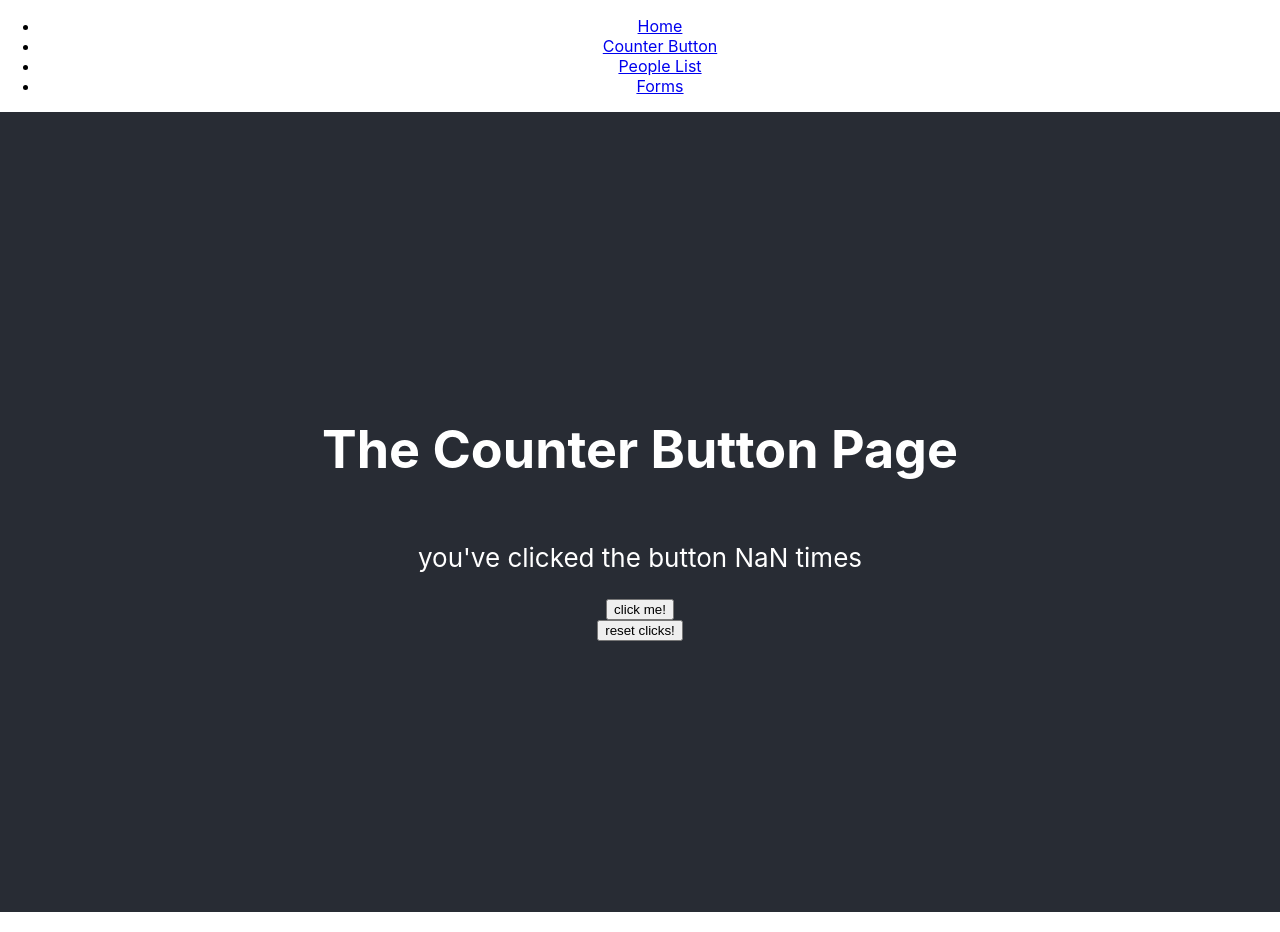
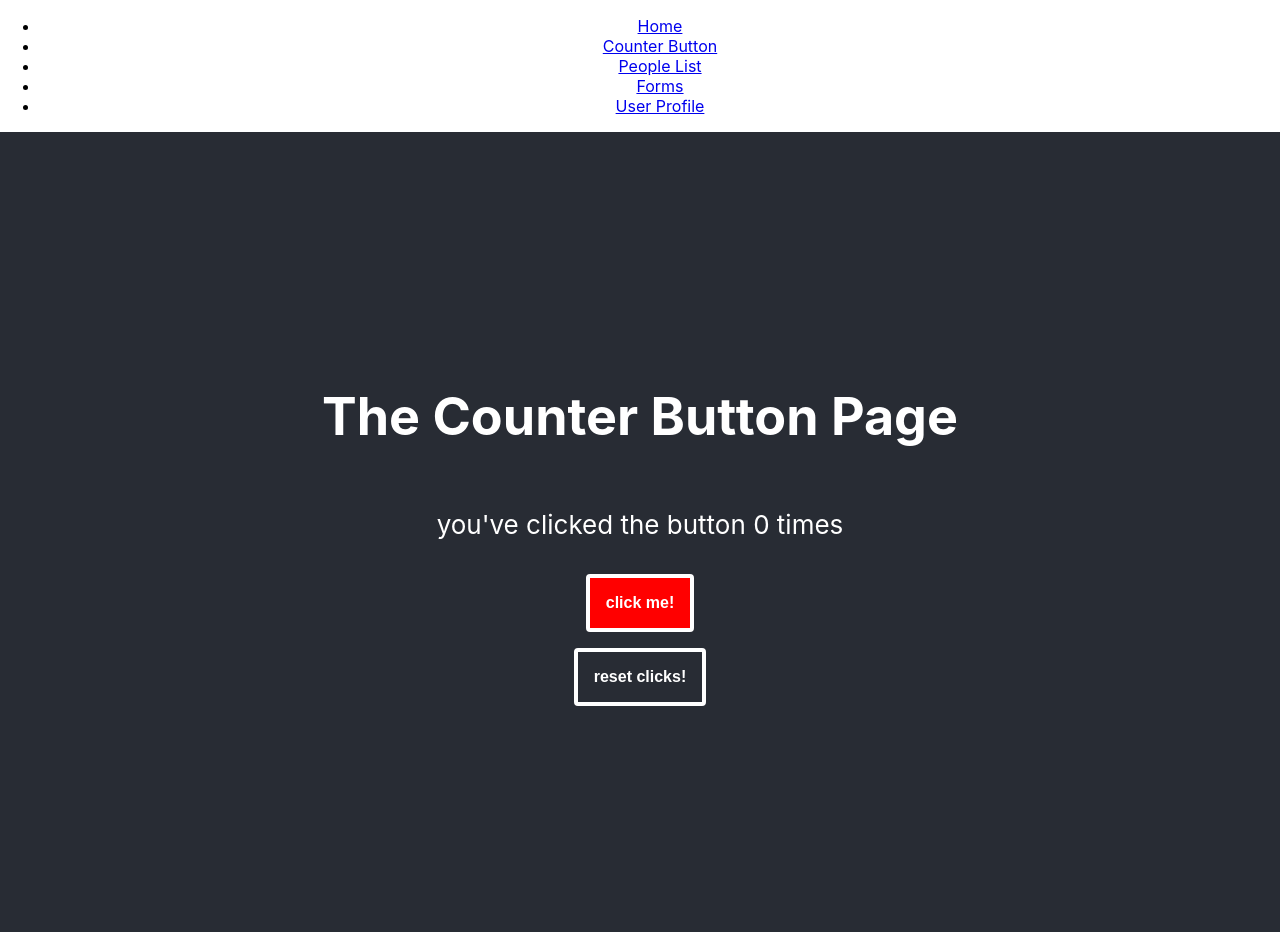
Before and after one commit to hughesc13/my-react-app, a React (Create React App) app: page /counter in a window 1280 px wide. Built offline with nearby package versions, Linux system fonts and the light colour scheme.

Commit message:
nested routes?

```diff
--- a/package.json
+++ b/package.json
@@ -11,6 +11,7 @@
     "react-dom": "^18.2.0",
     "react-router-dom": "^6.13.0",
     "react-scripts": "5.0.1",
+    "styled-components": "^5.3.10",
     "web-vitals": "^2.1.4"
   },
   "scripts": {
--- a/src/App.js
+++ b/src/App.js
@@ -1,5 +1,5 @@
 import React from 'react';
-import { BrowserRouter as Router, Route, Link } from 'react-router-dom';
+import { BrowserRouter as Router, Route } from 'react-router-dom';
 import { Routes } from 'react-router-dom';
 import {
   HomePage,
@@ -8,9 +8,11 @@ import {
   NotFoundPage,
   ProtectedPage,
   ControlledFormPage,
-  UncontrolledFormPage } from './pages';
+  UncontrolledFormPage,
+  UserProfilePage } from './pages';
 import { NavBar } from './NavBar';
 import { FormsNavBar } from './FormsNavBar';
+import { UserDataLoader } from './UserDataLoader';
 import './App.css';
 
 function App() {
@@ -25,11 +27,22 @@ function App() {
           <Route path="/counter" element={<CounterButtonPage />}/>
           <Route path="/people-list" element={<PeopleListPage />}/>
           <Route path="/protected" element={<ProtectedPage />}/>
-          <Route path="/forms/controlled" element={<ControlledFormPage />}/>
-          <Route path="/forms/uncontrolled" element={<UncontrolledFormPage />}/>
-          <Route path="/forms/*" element={<FormsNavBar />}/>
-          <Route path="*" element={<NotFoundPage />}/>
+
+          <Route path="/user" element={<UserDataLoader><UserProfilePage /></UserDataLoader>}/>
+
+
+
+          <Route path="/forms">
+            <Route index element={<FormsNavBar />} />
+            <Route path="controlled" element={<ControlledFormPage />}/>
+            <Route path="uncontrolled" element={<UncontrolledFormPage />}/>
+          </Route>
+
+        <Route path="*" element={<NotFoundPage />}/>
         </Routes>
+
+
+
         </div>
       </Router>
     </div>
--- /dev/null
+++ b/src/Button.js
@@ -0,0 +1,29 @@
+import React from 'react';
+import styled from 'styled-components';
+
+const StyledButton = styled.button`
+    background-color: ${props => props.buttonColor || 'transparent'};
+    border: 4px solid white;
+    border-radius: 4px;
+    color: white;
+    cursor: pointer;
+    font-size: 16px;
+    font-weight: bold;
+    margin: 8px;
+    outline: none;
+    padding: 16px;
+`;
+
+export const Button = ({ children, buttonColor, ...props }) => {
+    return (
+        <StyledButton buttonColor={buttonColor} {...props}>{children}</StyledButton>
+    );
+}
+
+export const DangerButton = ({ children, ...props }) => {
+    return <Button buttonColor="red" {...props}>{children}</Button>;
+}//what is point of children in between button tags?
+
+export const SuccessButton = ({ children, ...props }) => {
+    return <Button buttonColor="green" {...props}>{children}</Button>;
+}
--- a/src/CongratulationsMessage.js
+++ b/src/CongratulationsMessage.js
@@ -1,17 +1,12 @@
-import React, { useEffect } from 'react';
+import React from 'react';
+import { Button } from './Button';
 
-export const CongratulationsMessage = ({ numberOfClicks, threshold, onHide }) => {
-     useEffect(() => {
-        return () => console.log('CongratulationsMessage unmounting!');
-    }, []);//[] so useEffect is only used when component is first rendered
-
+export const CongratulationsMessage = ({ threshold, onHide }) => {
     return (
-    numberOfClicks >= threshold ?
         <>
             <h1>Congratulations! you have reached {threshold} number of clicks!</h1>
-            <button onClick={onHide}>hide!</button>
+            <Button onClick={onHide}>hide!</Button>
         </>
-        : null
     );
 }
 //if numberofclicks is over threshold, displau message and hide button. else, do nothing
--- a/src/CounterButton.js
+++ b/src/CounterButton.js
@@ -1,4 +1,5 @@
 import React, { useEffect } from 'react';
+import { Button, DangerButton } from './Button';
 
 export const CounterButton = ({ onIncrement, numberOfClicks, resetClicks }) => {
     useEffect(() => {
@@ -9,8 +10,8 @@ export const CounterButton = ({ onIncrement, numberOfClicks, resetClicks }) => {
     return (
         <>
         <p>you've clicked the button {numberOfClicks} times</p>
-        <button onClick={onIncrement}>click me!</button>
-        <button onClick={resetClicks}>reset clicks!</button>
+        <DangerButton onClick={onIncrement}>click me!</DangerButton>
+        <Button onClick={resetClicks}>reset clicks!</Button>
         </>
     );
 }
--- /dev/null
+++ b/src/DisplayIf.js
@@ -0,0 +1,7 @@
+import React, { Children } from 'react';
+
+export const DisplayIf = ({ condition, children }) => {
+    return condition
+        ? children
+        : null;
+}
--- a/src/NavBar.js
+++ b/src/NavBar.js
@@ -15,5 +15,8 @@ export const NavBar = () => (
         <li>
             <Link to="/forms">Forms</Link>
         </li>
+        <li>
+            <Link to="/user">User Profile</Link>
+        </li>
     </ul>
 );
--- /dev/null
+++ b/src/UserDataLoader.js
@@ -0,0 +1,22 @@
+import React, { useState, useEffect } from 'react';
+
+export const UserDataLoader = ({ children }) => {
+        const [user, setUser] = useState({ name: {} });
+
+    //what is happening in this functiOn?
+    //why do i need to use a hook? how do async, await, and fetch work?
+    useEffect(() => {//function passed to useEffect is synchronous
+        //we define the async function inside
+        const fetchUser = async () => {
+            const response = await fetch('https://randomuser.me/api');
+            const data = await response.json();//converting fetched data into javascript object here!
+            setUser(data.results[0]);
+        }
+
+        fetchUser();
+    }, []);//empty arrAY so this data flow will only happen once when we first visit this page
+
+
+    return React.Children.map(children, child =>
+        React.cloneElement(child, { user }));
+}
--- a/src/pages/ControlledFormPage.js
+++ b/src/pages/ControlledFormPage.js
@@ -1,4 +1,5 @@
 import React, { useState } from 'react';
+import { SuccessButton } from '../Button';
 
 export const ControlledFormPage = () => {
     const [name, setName] = useState(''); //empty str is initial value
@@ -29,14 +30,14 @@ export const ControlledFormPage = () => {
                     value={fav}
                     onChange={e => setFav(e.target.value)} />
             </div>
-            <button onClick={e => {
+            <SuccessButton onClick={e => {
                 alert(`
                 your name is ${name}
                 your email is ${email}
                 and ${fav} is your fav
                 `);
                 e.preventDefault();
-            }}>Submit</button>
+            }}>Submit</SuccessButton>
         </form>
     );
 }
--- a/src/pages/CounterButtonPage.js
+++ b/src/pages/CounterButtonPage.js
@@ -4,11 +4,12 @@ import queryString from 'query-string';
 //import { parse } from 'query-string';
 import { CounterButton } from '../CounterButton';
 import { CongratulationsMessage } from '../CongratulationsMessage';
+import { DisplayIf } from '../DisplayIf';
 
 
 export const CounterButtonPage = () => {
   const location = useLocation();
-  const starting = queryString.parse(location.search).starting;
+  const starting = queryString.parse(location.search).starting || 0;
   console.log("starting value = " + starting);
 
   const [numberOfClicks, setNumberOfClicks] = useState(Number(starting));//array destructuring syntax. first const = curr value of state, second const = updated value of state. setting both to 0 at start
@@ -22,12 +23,12 @@ export const CounterButtonPage = () => {
   return (
       <>
       <h1>The Counter Button Page</h1>
-          {hideMessage
-          ? null
-          : <CongratulationsMessage numberOfClicks={numberOfClicks}
+      <DisplayIf condition={!hideMessage && numberOfClicks>= 10} >
+        <CongratulationsMessage
             threshold={10}
-            onHide={() => setHideMessage(true)}/> }
-        <CounterButton onIncrement={increment}
+            onHide={() => setHideMessage(true)}/>
+      </DisplayIf>
+      <CounterButton onIncrement={increment}
         numberOfClicks={numberOfClicks}
         resetClicks={resetClicks}/>
       </>
@@ -35,4 +36,4 @@ export const CounterButtonPage = () => {
 }
 
 //when hideMessage is true, we setHideMessage to false so the message will be hidden.
-//when hideMessage is false, we
+//when hideMessage is false, we y
--- /dev/null
+++ b/src/pages/UserProfilePage.js
@@ -0,0 +1,10 @@
+import React from 'react';
+
+export const UserProfilePage = ({ user }) => {
+ return (
+        <div>
+            <h3>Name: {user.name.first} {user.name.last}</h3>
+            <p>Email: {user.email}</p>
+        </div>
+    );
+}
--- a/src/pages/index.js
+++ b/src/pages/index.js
@@ -5,3 +5,4 @@ export { PeopleListPage } from './PeopleListPage';
 export { HomePage } from './HomePage';
 export { NotFoundPage } from './NotFoundPage';
 export { ProtectedPage } from './ProtectedPage';
+export { UserProfilePage } from './UserProfilePage';
```
Also changed, not shown: 1 other file (tests, documents, lock files or other folders).
